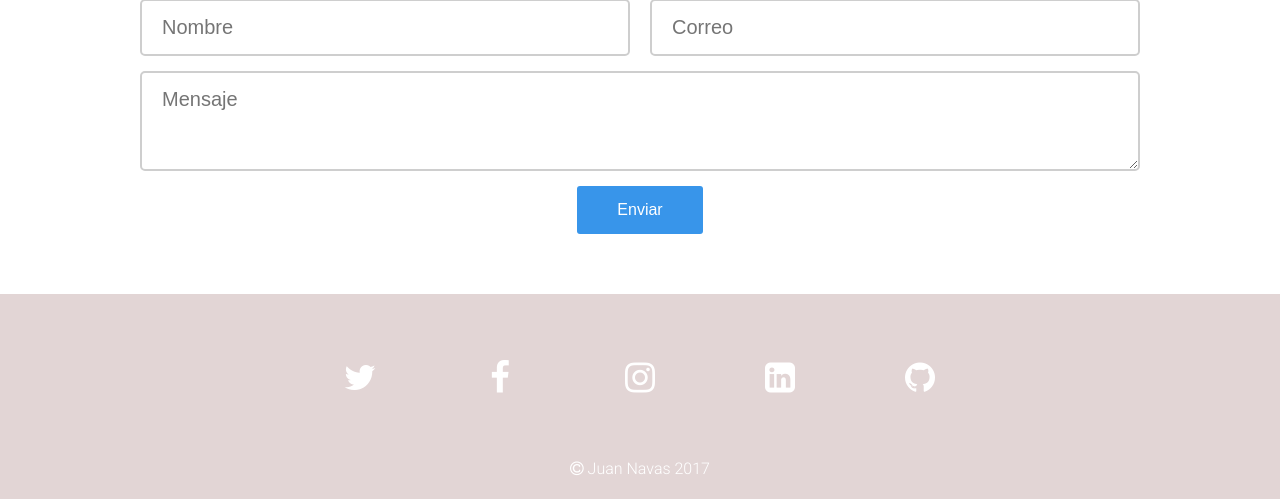
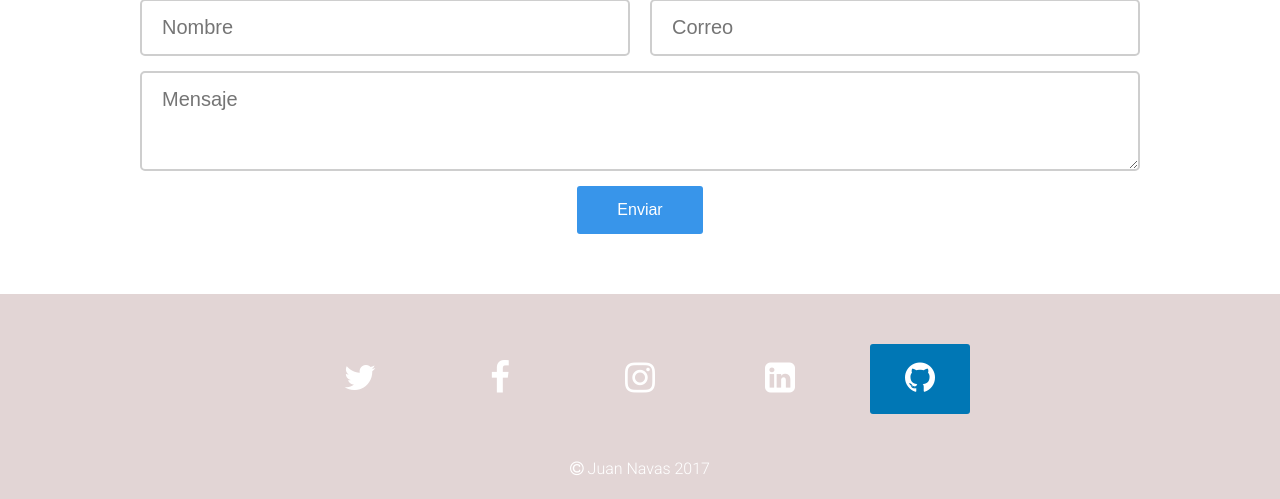
Before and after one commit to JuanNavasJN/juannavas.dev, a PHP site: page / in a window 1280 px wide, with the pointer over the restyled element. Shown: the part 1950-2449 px from the top of the page. Run offline with PHP 8.4, Linux system fonts and the light colour scheme; some libraries are stand-ins or nearby versions.

Commit message:
se agrego .github:hover en estilos.css

```diff
--- a/public_html/css/estilos.css
+++ b/public_html/css/estilos.css
@@ -321,6 +321,10 @@ footer .redes-sociales .linkedin:hover {
   background: #0077b5;
 }
 
+footer .redes-sociales .github:hover {
+  background: #0077b5;
+}
+
 footer .copyright {
   background: #e2d5d5;
   padding: 0;
```
